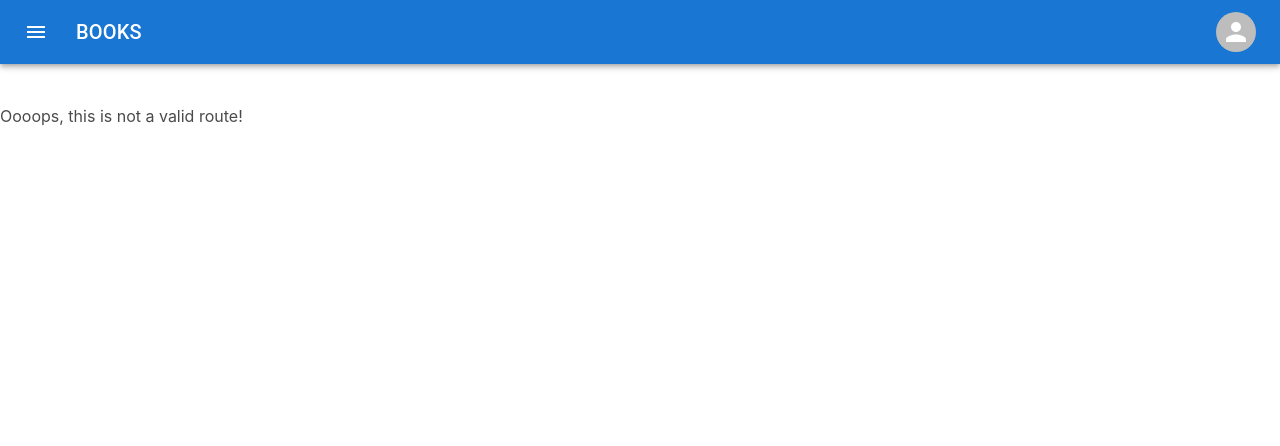
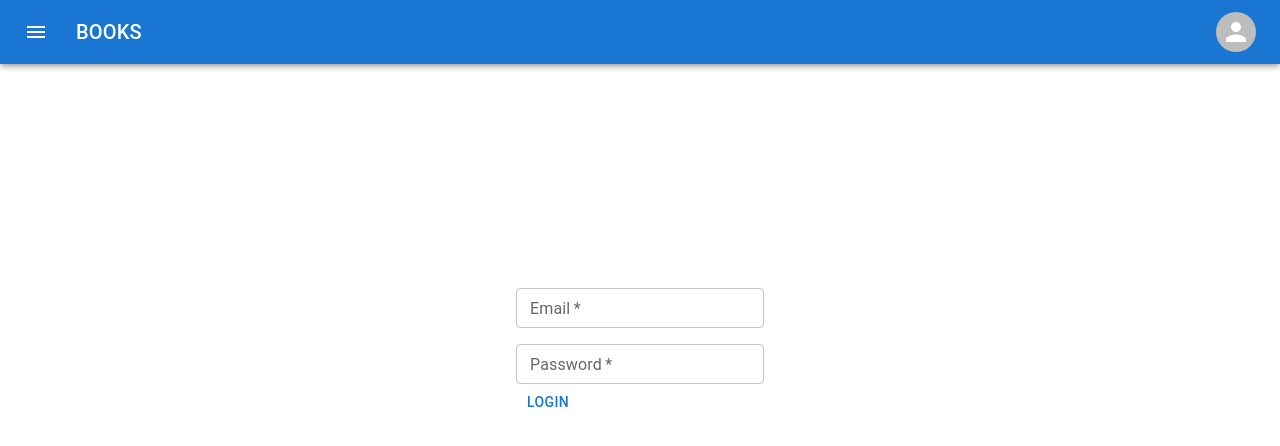
Before and after one commit to elanieca/ga_project_3_client, a React (Create React App) app: page /login in a window 1280 px wide. Shown: the top 446 px of the page. Built offline with nearby package versions, Linux system fonts and the light colour scheme.

Commit message:
login and welcome components

```diff
--- a/src/App.js
+++ b/src/App.js
@@ -1,5 +1,7 @@
 import { BrowserRouter as Router, Routes, Route } from 'react-router-dom';
+import Login from './components/Login';
 import Navbar from './components/navigation/Navbar';
+import Welcome from './components/Welcome';
 
 window.Buffer = window.Buffer || require('buffer').Buffer;
 
@@ -19,6 +21,8 @@ const App = () => (
     <Navbar />
     <Routes>
       <Route path="/" element={<p>React App</p>} />
+      <Route path="/welcome" element={<Welcome />} />
+      <Route path="/login" element={<Login />} />
       <Route path="*" element={<p>Oooops, this is not a valid route!</p>} />
     </Routes>
   </Router>
--- /dev/null
+++ b/src/components/Login.js
@@ -0,0 +1,91 @@
+import { useState } from 'react';
+import { useNavigate } from 'react-router-dom';
+import { API } from '../lib/api';
+import { NOTIFY } from '../lib/notifications';
+import { AUTH } from '../lib/auth';
+import { useAuthenticated } from '../hooks/useAuthenticated';
+
+import { TextField, Button } from '@mui/material';
+import { Container } from '@mui/system';
+
+export default function Login() {
+  const navigate = useNavigate();
+  const [formFields, setFormFields] = useState({
+    email: '',
+    password: ''
+  });
+  const [error, setError] = useState({ email: false, password: false });
+  const [isLoggedIn] = useAuthenticated();
+
+  if (isLoggedIn) {
+    navigate('/');
+  }
+
+  const handleSubmit = (e) => {
+    e.preventDefault();
+    API.POST(API.ENDPOINTS.login, formFields)
+      .then(({ data }) => {
+        NOTIFY.SUCCESS(data.message);
+        AUTH.setToken(data.token);
+        navigate('/');
+      })
+      .catch((e) => {
+        console.log(e);
+        if (e.response.data.message === 'Unauthorized') {
+          setError({ ...error, password: true });
+        } else {
+          setError({ email: true, password: true });
+        }
+      });
+  };
+
+  const handleChange = (e) => {
+    setFormFields({ ...formFields, [e.target.name]: e.target.value });
+  };
+
+  return (
+    <Container
+      maxWidth="lg"
+      sx={{
+        display: 'flex',
+        justifyContent: 'center',
+        alignItems: 'center',
+        height: 500
+      }}
+    >
+      <form onSubmit={handleSubmit}>
+        <div>
+          <TextField
+            size="small"
+            name="email"
+            id="email"
+            type="email"
+            label="Email"
+            placeholder="Email"
+            required={true}
+            value={formFields.email}
+            onChange={handleChange}
+            error={error.email}
+            sx={{ mb: 2 }}
+          />
+        </div>
+        <div>
+          <TextField
+            size="small"
+            name="password"
+            id="password"
+            required={true}
+            type="password"
+            label="Password"
+            placeholder="password"
+            value={formFields.password}
+            onChange={handleChange}
+            variant="outlined"
+            error={error.password}
+          />
+        </div>
+        <Button type="submit">Login</Button>
+      </form>
+    </Container>
+  );
+}
--- /dev/null
+++ b/src/components/Welcome.js
@@ -0,0 +1,22 @@
+import { useNavigate } from 'react-router-dom';
+
+import { Button } from '@mui/material';
+import { Container } from '@mui/system';
+
+export default function Welcome() {
+  const navigate = useNavigate();
+
+  return (
+    <Container
+      maxWidth="lg"
+      sx={{
+        display: 'flex',
+        justifyContent: 'center',
+        alignItems: 'center',
+        height: 500
+      }}
+    >
+      <Button onClick={() => navigate('/register')}>Get started!</Button>
+    </Container>
+  );
+}
--- /dev/null
+++ b/src/lib/notifications.js
@@ -0,0 +1,6 @@
+import { toast } from 'react-toastify';
+
+const SUCCESS = (message) => toast.success(message);
+const ERROR = (message) => toast.error(message);
+
+export const NOTIFY = { SUCCESS, ERROR };
```
